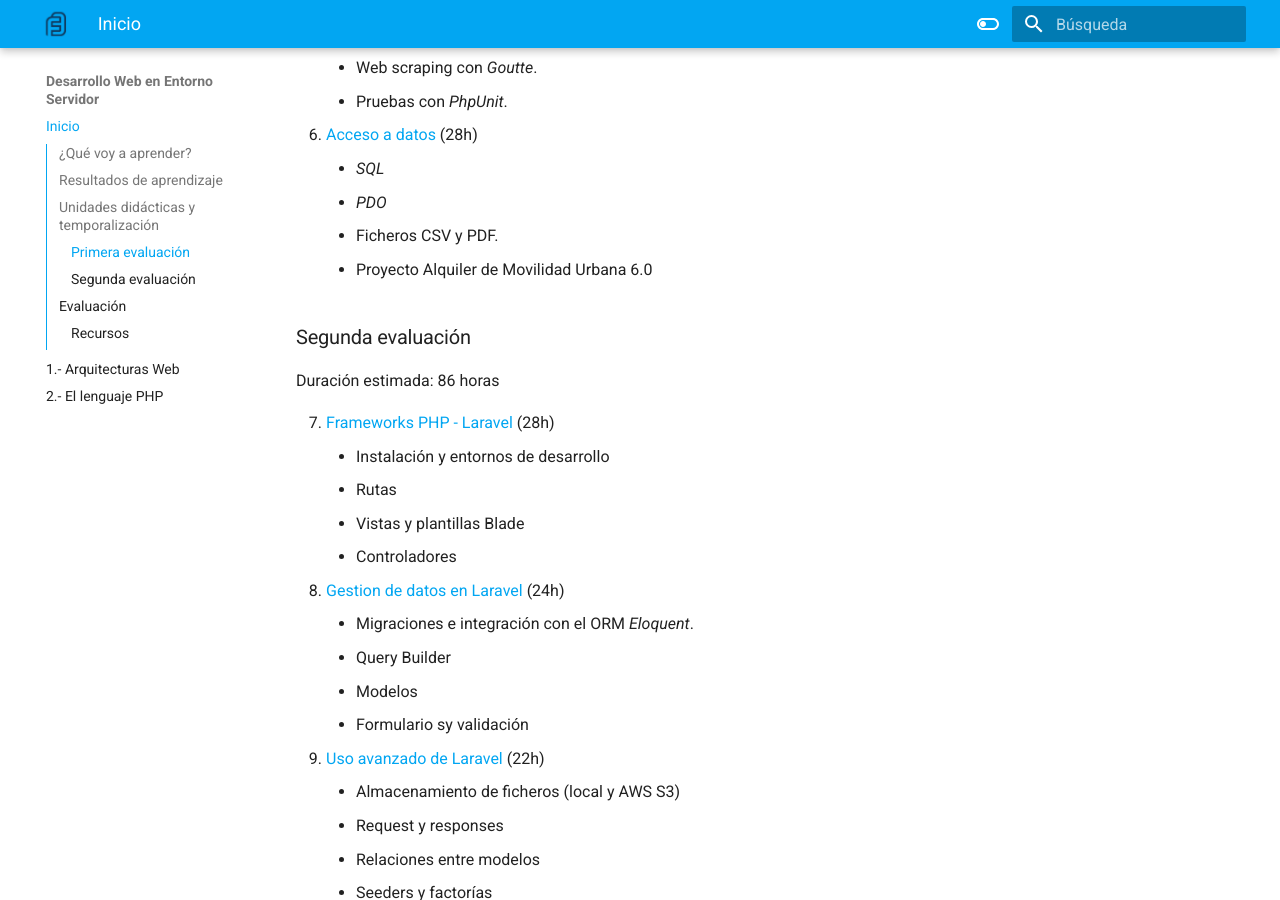
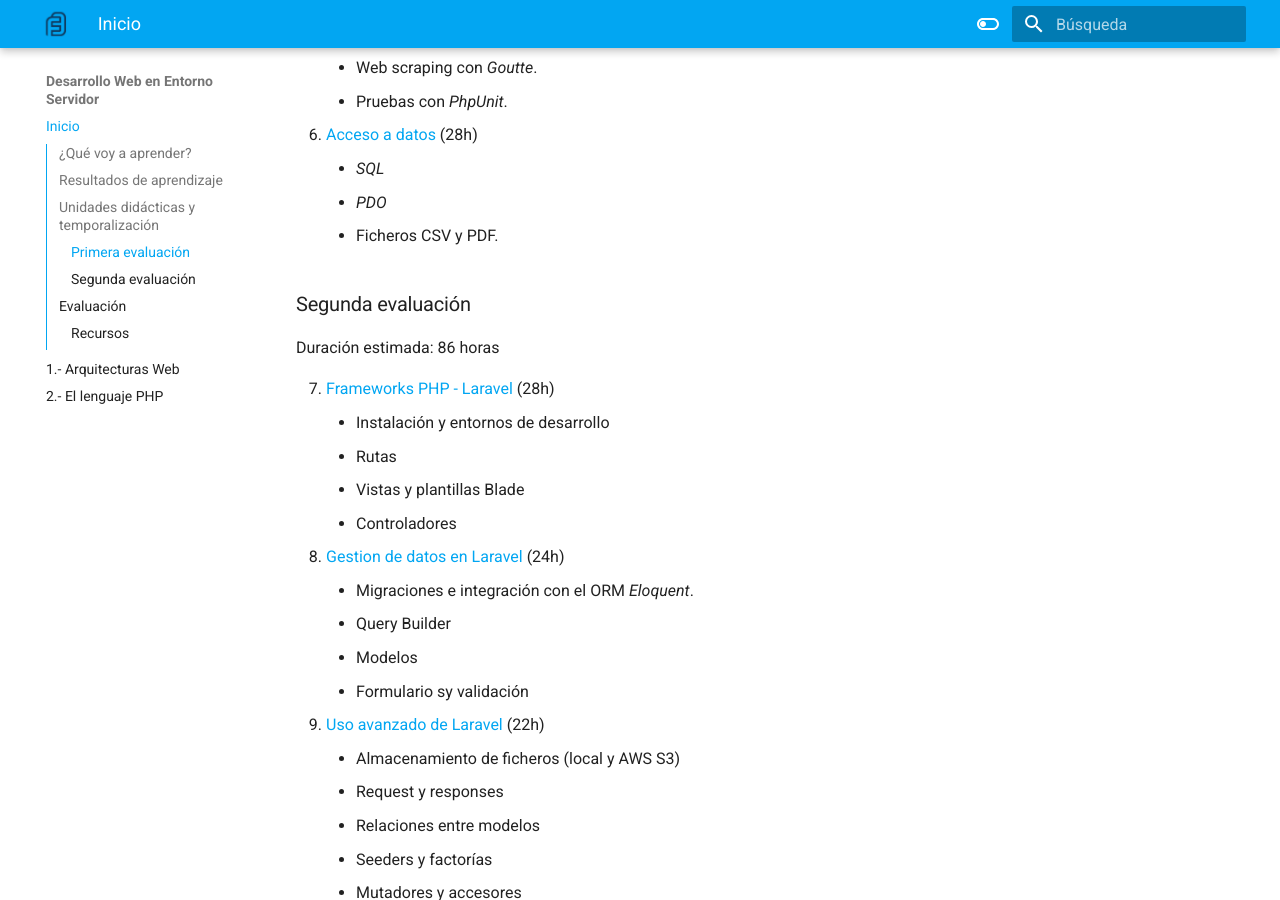
Before and after one commit to elblo/dwes2526, an MkDocs documentation site: the page built from docs/index.md, in a window 1280 px wide and 900 px high, scrolled down 2076 px. Built offline with MkDocs 1.6.1 and Material for MkDocs 9.7.7, drawn with Linux system fonts in a browser that asks for light colours.

Commit message:
Corregido índice

```diff
--- a/docs/index.md
+++ b/docs/index.md
@@ -62,7 +62,6 @@ Duración estimada: 76 horas
     * *SQL*
     * *PDO*
     * Ficheros CSV y PDF.
-    * Proyecto Alquiler de Movilidad Urbana 6.0
 
 ### Segunda evaluación
 
```
